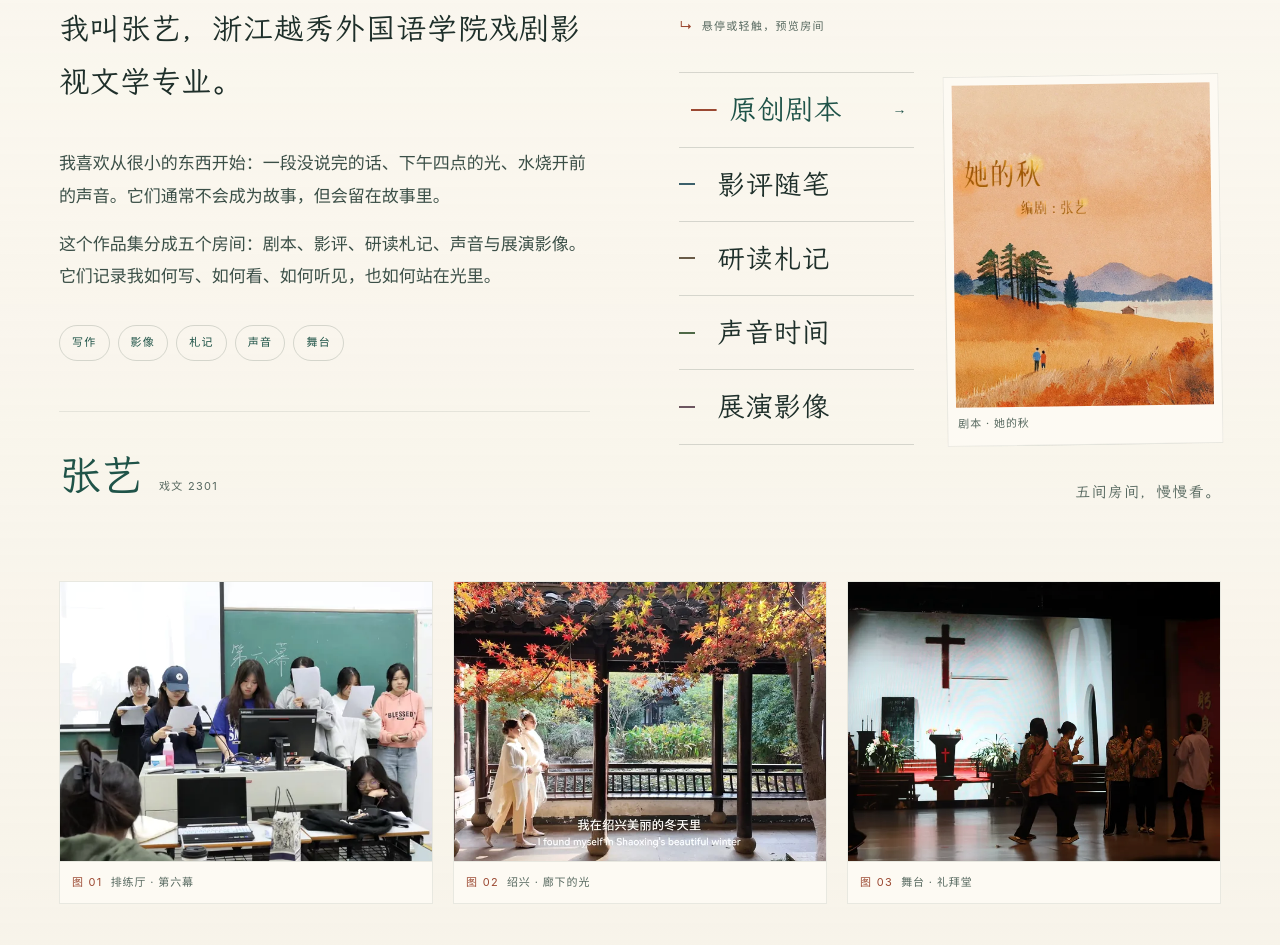
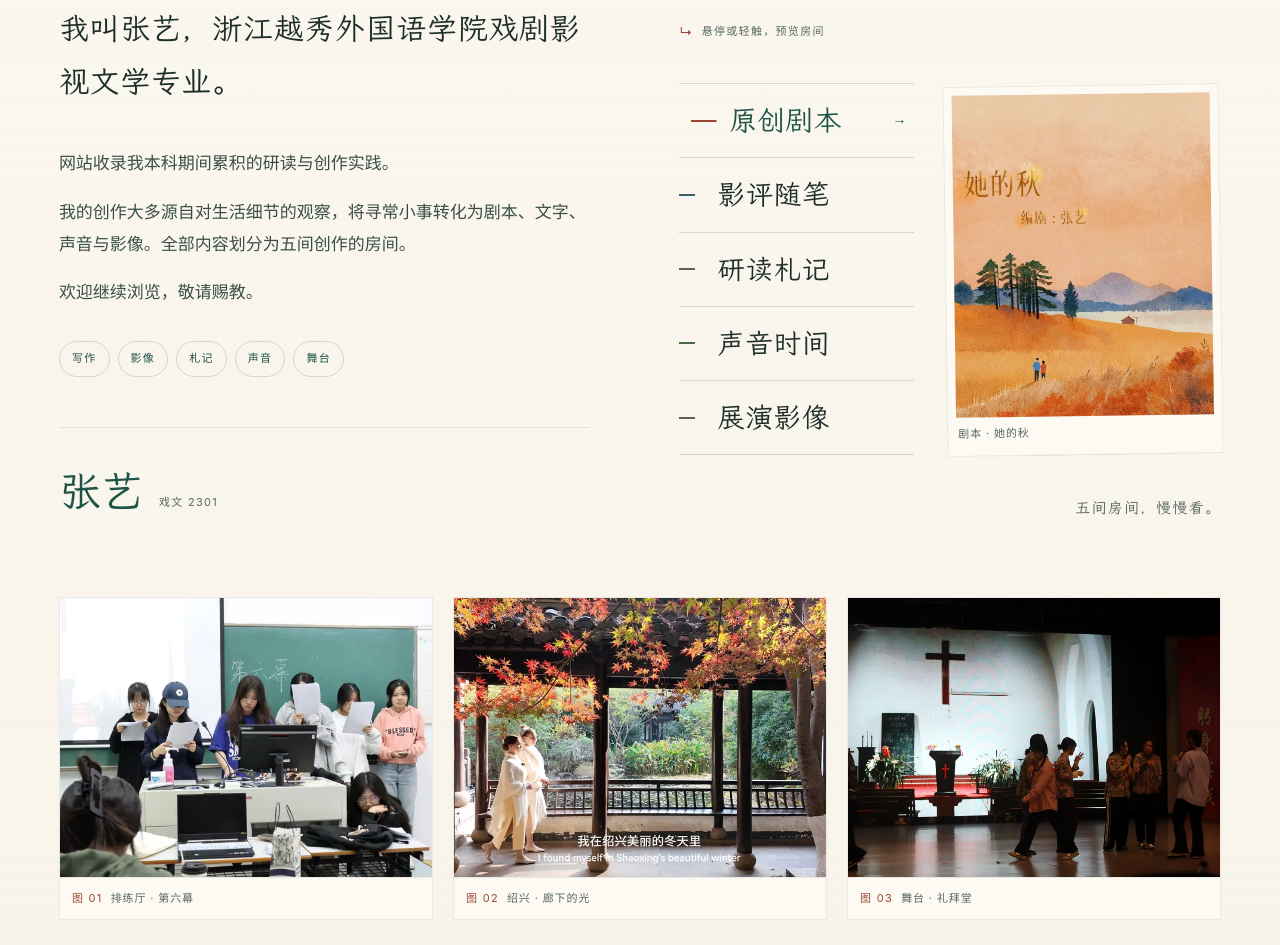
Before and after one commit to yyysf/zhangyi-portfolio, a website: page dist/index.html in a window 1280 px wide. Shown: the part 1140-2085 px from the top of the page. Drawn offline with Linux system fonts and the light colour scheme.

Commit message:
首页关于区文案更新：替换两段自我介绍为新的三段说明

```diff
--- a/dist/index.html
+++ b/dist/index.html
@@ -164,8 +164,9 @@
         <div class="about-grid">
           <div class="about-copy reveal">
             <p class="about-lead">我叫张艺，浙江越秀外国语学院戏剧影视文学专业。</p>
-            <p>我喜欢从很小的东西开始：一段没说完的话、下午四点的光、水烧开前的声音。它们通常不会成为故事，但会留在故事里。</p>
-            <p>这个作品集分成五个房间：剧本、影评、研读札记、声音与展演影像。它们记录我如何写、如何看、如何听见，也如何站在光里。</p>
+            <p>网站收录我本科期间累积的研读与创作实践。</p>
+            <p>我的创作大多源自对生活细节的观察，将寻常小事转化为剧本、文字、声音与影像。全部内容划分为五间创作的房间。</p>
+            <p>欢迎继续浏览，敬请赐教。</p>
             <div class="about-meta">
               <span>写作</span><span>影像</span><span>札记</span><span>声音</span><span>舞台</span>
             </div>
```
